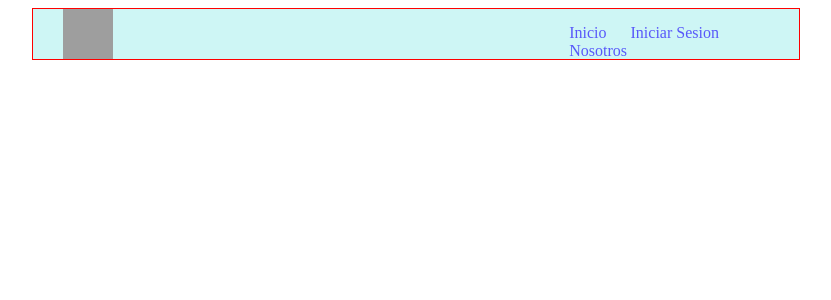
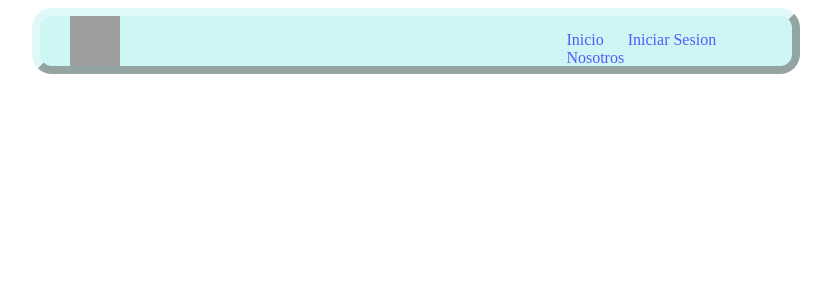
Before and after one commit to ChristopherTorresa/ProyectoTSII, a PHP site: page / in a window 1280 px wide. Shown: the top 300 px of the page, without its empty margins (224-1055 px from the left). Run offline with PHP 8.4, Linux system fonts and the light colour scheme; grey boxes are pictures that could not be loaded.

Commit message:
estilo
sf

```diff
--- a/src/estilo.css
+++ b/src/estilo.css
@@ -6,6 +6,8 @@ body {
 	border:1px solid red;
 	background-color:#CEF6F5;
 	height:50px;
+	border-radius: 20px;
+	border: #E0F8F7 8px outset;
 }
 #logo {
 	width:50px;
```
